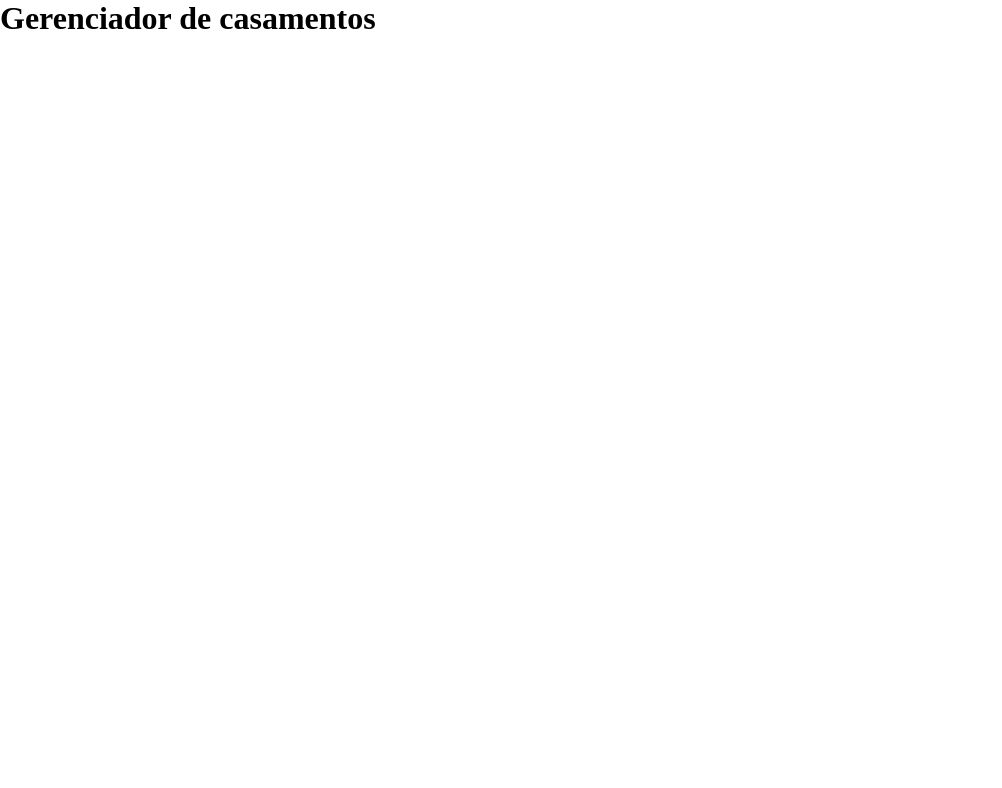
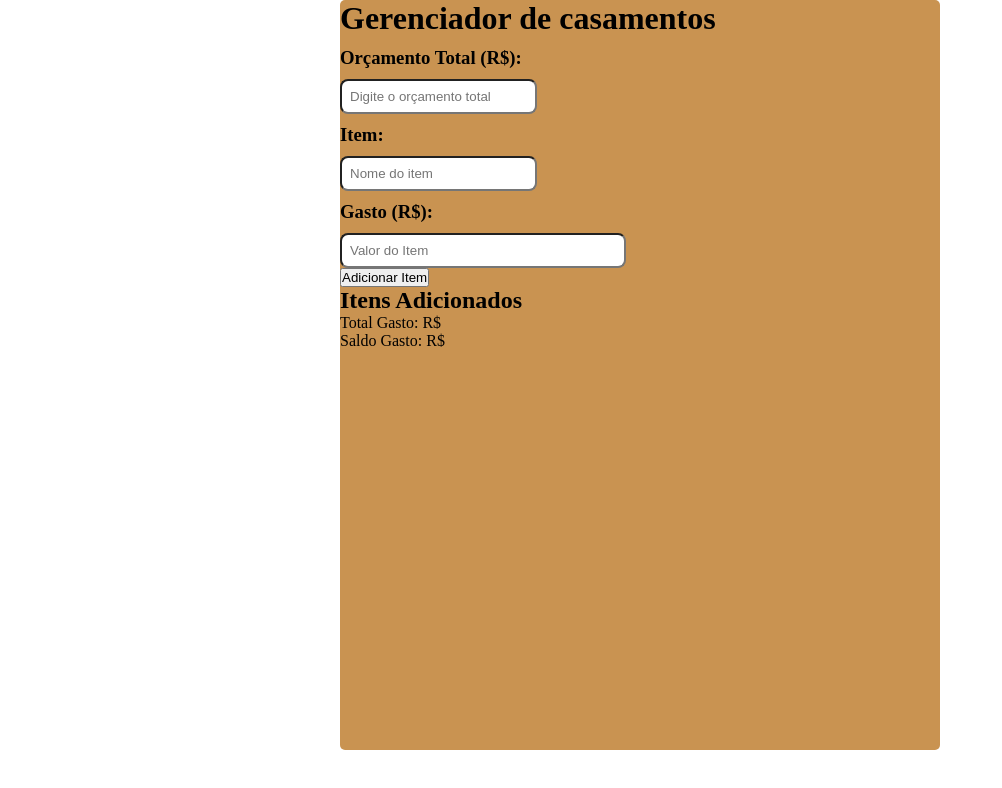
Before and after one commit to agripe049/gerenciamento-casamento, a React (Create React App) app: page /dash in a window 1280 px wide. Shown: the top 788 px of the page, without its empty margins (0-1002 px from the left). Built offline with nearby package versions, Linux system fonts and the light colour scheme.

Commit message:
Tela de Dash

```diff
--- a/src/pages/Dash/Dash.js
+++ b/src/pages/Dash/Dash.js
@@ -4,6 +4,28 @@ function Dash(){
     return(
         <div className={styles.container}>
             <h1>Gerenciador de casamentos</h1>
+            {/*Entrada do orçamento Total*/}
+            <div>
+                <h3>Orçamento Total (R$):</h3>
+                <input type="number" placeholder="Digite o orçamento total" />
+            </div>
+            {/*Entrada dos itens e dos gastos*/}
+            <div>
+                <h3>Item:</h3>
+                <input type="text" placeholder="Nome do item" />
+            </div>
+            <div>
+                <h3>Gasto (R$):</h3>
+                <input type="number" placeholder="Valor do Item" />
+                <button>Adicionar Item</button>
+            </div>
+           {/*Termômetro visual*/}
+            <div>
+                <h2>Itens Adicionados</h2>
+                <p>Total Gasto: R$</p>
+                <p>Saldo Gasto: R$</p>
+            </div>
+
         </div>
     )
 }
--- a/src/pages/Dash/Dash.module.css
+++ b/src/pages/Dash/Dash.module.css
@@ -1,4 +1,21 @@
 .container {
+    max-width: 600px;
+    margin: 0 auto;
+    height: 750px;
     display: flex;
-    align-items: center;
+    flex-direction: column;
+    align-items: flex-start;
+    background-color: #c99351;
+    border-radius: 5px;
 }
+
+h3 {
+    margin: 10px 0;
+}
+
+input {
+    padding: 8px;
+    width: 100%;
+    max-width: 300px;
+    border-radius: 8px;
+}
```
